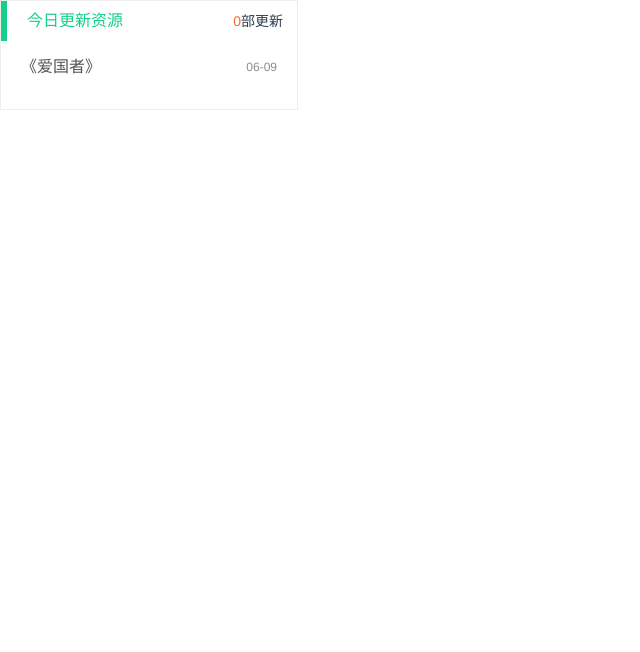
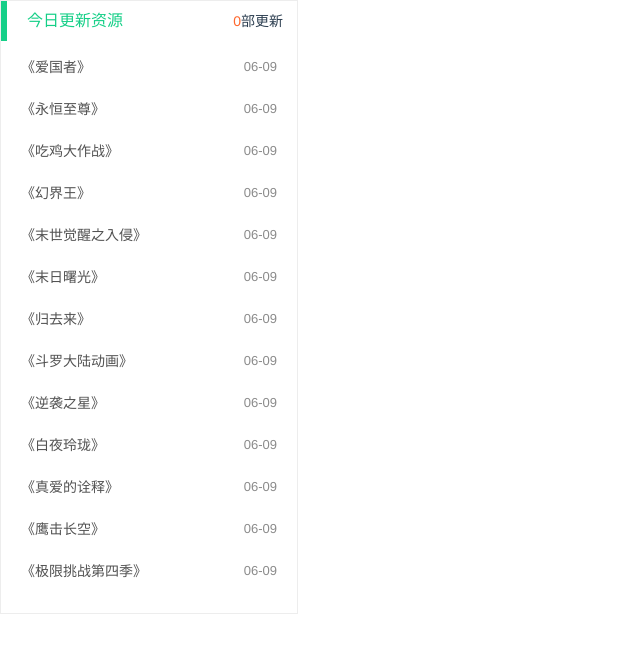
Before and after one commit to chengyangyang/vue-front, a Vue app: page /#/resourcesList in a window 1280 px wide. Shown: the top 652 px of the page, without its empty margins (0-640 px from the left). Built offline with nearby package versions, Linux system fonts and the light colour scheme.

Commit message:
添加组件

```diff
--- a/src/components/resourcesList.vue
+++ b/src/components/resourcesList.vue
@@ -5,7 +5,7 @@
         <span><i>{{updateNum}}</i>部更新</span>
       </div>
       <ul class="list">
-        <li><a href="">《爱国者》</a><span>06-09</span></li>
+        <li v-for="(item,index) in resources" :key="index"><a href="">{{item.name}}</a><span>{{item.date}}</span></li>
       </ul>
     </div>
 </template>
@@ -15,8 +15,20 @@
     name: "resources-list",
     data(){
         return {
-          updateNum:0
+          updateNum:0,
+          resources:[]
         }
+    },
+    methods:{
+      getResource(){
+        this.$get('../../static/data/resourcesList1.json').then((response) => {
+          console.log(response)
+          this.resources = response
+        })
+      }
+    },
+    mounted(){
+      this.getResource();
     }
   }
 </script>
@@ -55,7 +67,7 @@
       height: 42px;
       line-height: 42px;
       span{
-        font-size: 12px;
+        font-size: 13px;
         color: #8B8B8B;
         float:right;
       }
@@ -63,6 +75,7 @@
         color: #525252;
         float: left;
         text-decoration-line: none;
+        font-size: 14px;
       }
       a:hover{
         color: #15CF87;
--- /dev/null
+++ b/static/data/resourcesList1.json
@@ -0,0 +1,42 @@
+[{
+  "name": "《爱国者》",
+  "date": "06-09"
+}, {
+  "name": "《永恒至尊》",
+  "date": "06-09"
+}, {
+  "name": "《吃鸡大作战》",
+  "date": "06-09"
+}, {
+  "name": "《幻界王》",
+  "date": "06-09"
+}, {
+  "name": "《末世觉醒之入侵》",
+  "date": "06-09"
+}, {
+  "name": "《末日曙光》",
+  "date": "06-09"
+}, {
+  "name": "《归去来》",
+  "date": "06-09"
+}, {
+  "name": "《斗罗大陆动画》",
+  "date": "06-09"
+}, {
+  "name": "《逆袭之星》",
+  "date": "06-09"
+}, {
+  "name": "《白夜玲珑》",
+  "date": "06-09"
+}, {
+  "name": "《真爱的诠释》",
+  "date": "06-09"
+}, {
+  "name": "《鹰击长空》",
+  "date": "06-09"
+}, {
+  "name": "《极限挑战第四季》",
+  "date": "06-09"
+}
+
+]
```
